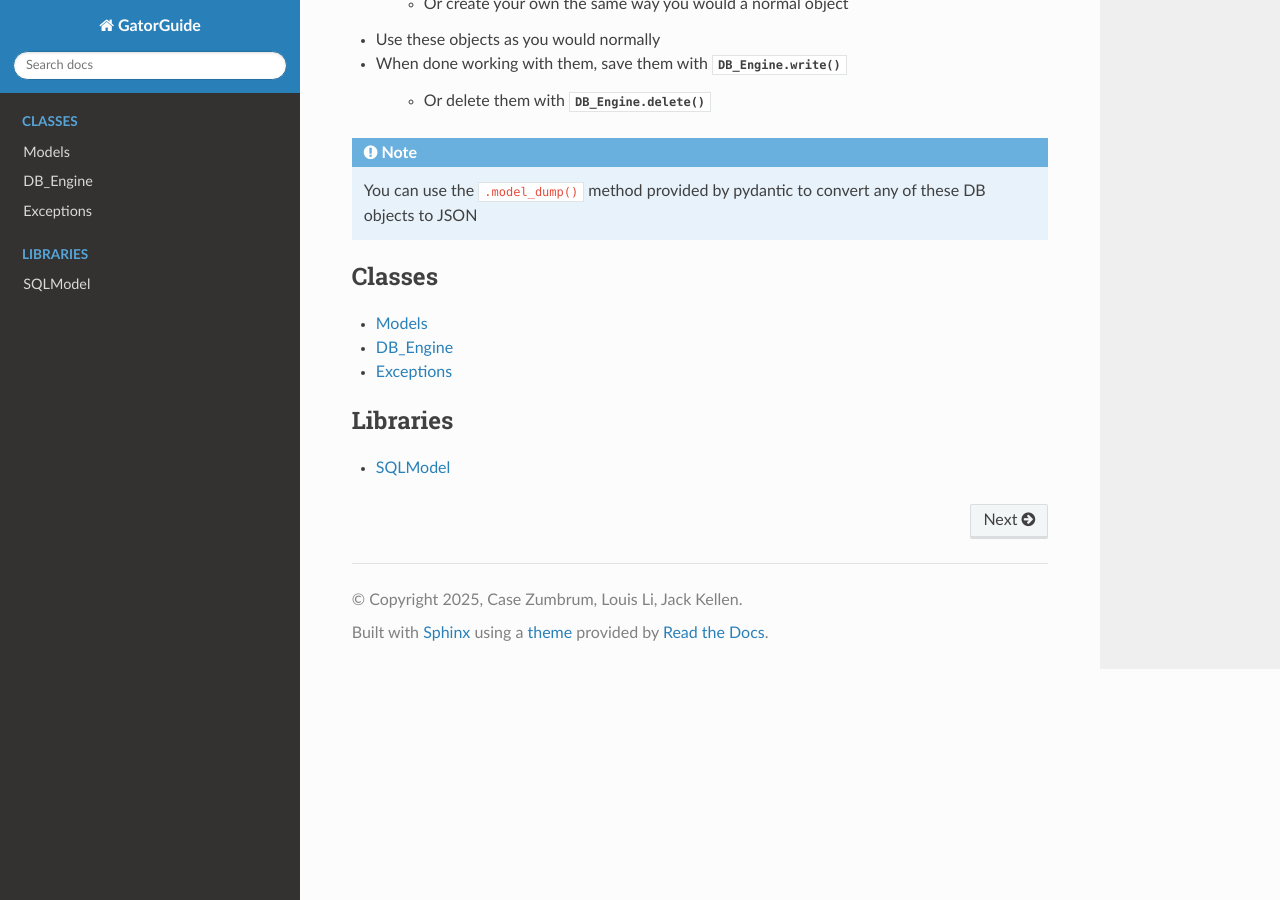
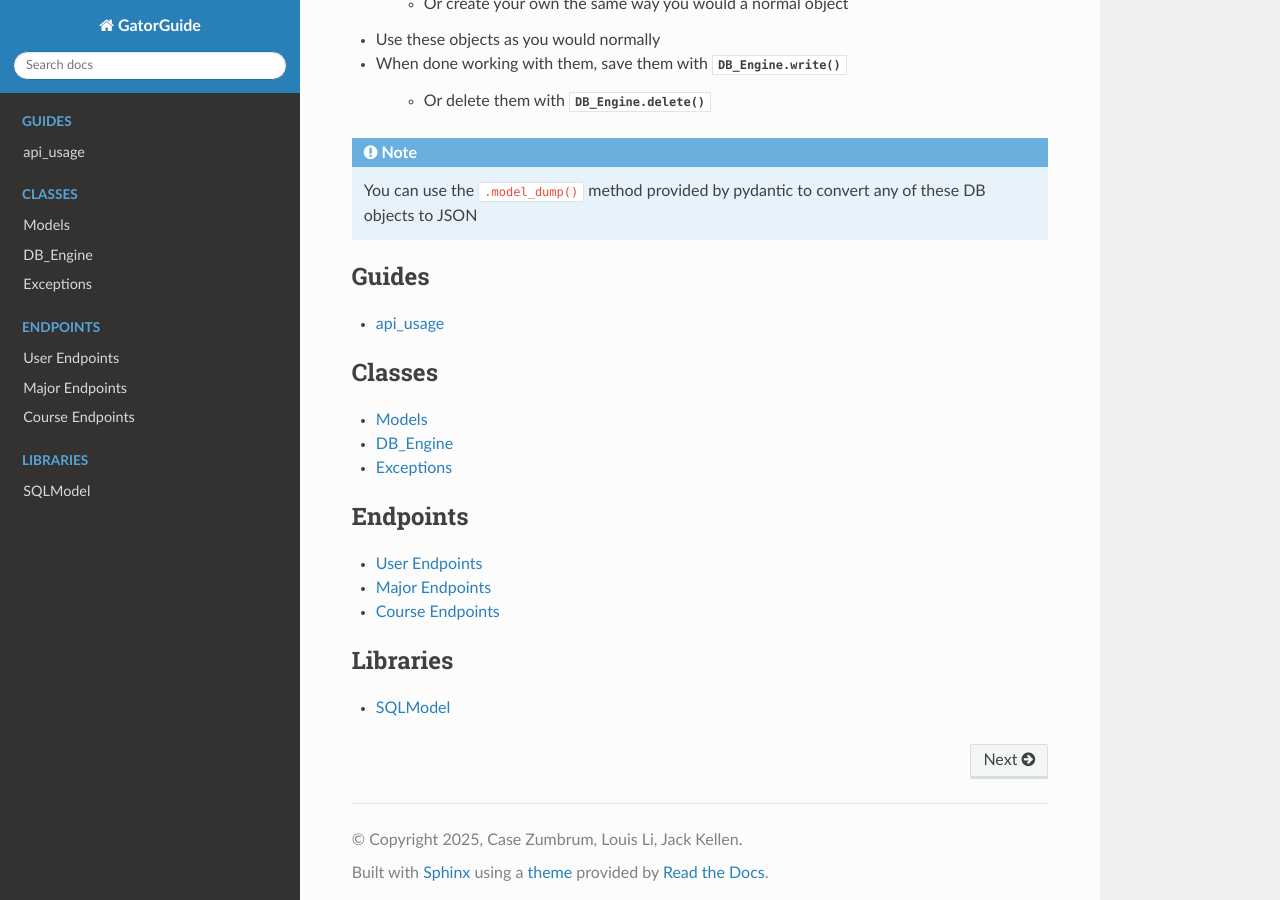
Before and after one commit to CaseZumbrum/GatorGuide, a Sphinx documentation site: the page built from docs/source/index.rst, in a window 1280 px wide and 900 px high, scrolled down 1437 px. Built offline with Sphinx 7.4.7 and the Read the Docs theme 3.1.0, drawn with Linux system fonts in a browser that asks for light colours.

Commit message:
update docs

```diff
--- /dev/null
+++ b/docs/source/course_endpoints.rst
@@ -0,0 +1,5 @@
+Course Endpoints
+========================
+
+.. automodule:: GatorGuide.api.routes.courses
+   :members:
--- a/docs/source/index.rst
+++ b/docs/source/index.rst
@@ -75,6 +75,12 @@ The items in this database are pydantic models, this provides a lot of functiona
    You can use the ``.model_dump()`` method provided by pydantic to convert any of these DB objects to JSON
 
 .. toctree::
+   :maxdepth: 1
+   :caption: Guides
+
+   api_usage
+
+.. toctree::
    :maxdepth: 2
    :caption: Classes
 
@@ -83,6 +89,14 @@ The items in this database are pydantic models, this provides a lot of functiona
    exceptions
 
 .. toctree::
+   :maxdepth: 2
+   :caption: Endpoints
+
+   user_endpoints
+   major_endpoints
+   course_endpoints
+
+.. toctree::
    :caption: Libraries
 
    SQLModel <https://sqlmodel.tiangolo.com/>
--- /dev/null
+++ b/docs/source/major_endpoints.rst
@@ -0,0 +1,5 @@
+Major Endpoints
+========================
+
+.. automodule:: GatorGuide.api.routes.majors
+   :members:
--- /dev/null
+++ b/docs/source/user_endpoints.rst
@@ -0,0 +1,5 @@
+User Endpoints
+========================
+
+.. automodule:: GatorGuide.api.routes.users
+   :members:
```
Also changed, not shown: docs/source/api_usage.rst (added, +24 -0 lines), docs/source/models.rst (+0 -8 lines).
